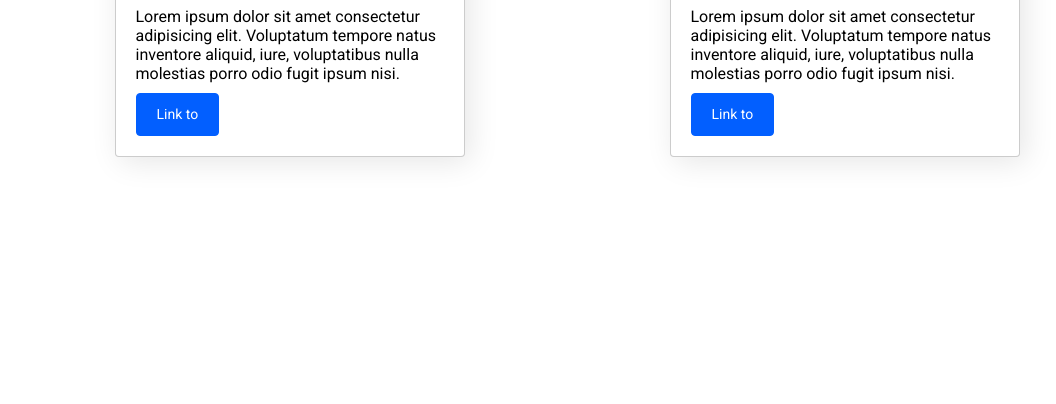
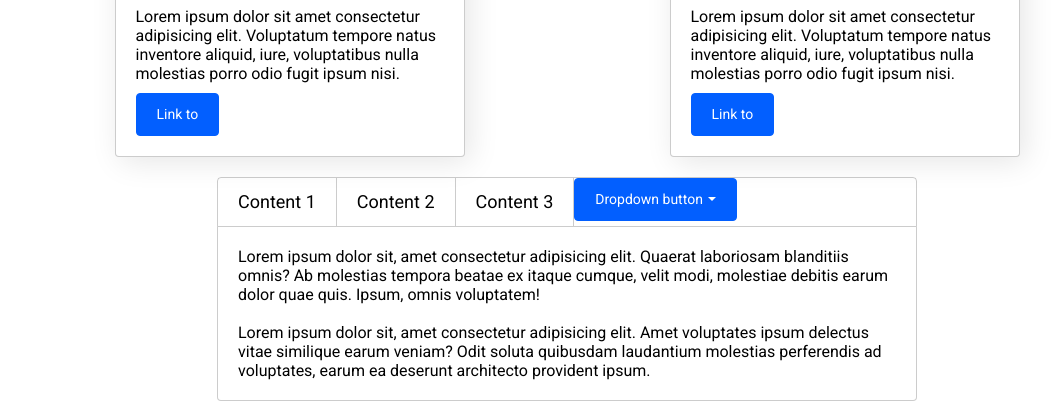
Before and after one commit to Shimodos/JavaScriptUI_library, a website: page src/index.html in a window 1280 px wide. Shown: the part 396-800 px from the top of the page, without its empty margins (73-1129 px from the left). Drawn offline with nearby package versions, Linux system fonts and the light colour scheme; files that its build step writes are made by us from their sources; files whose address does not match are found by name.

Commit message:
add Create a tabs component

```diff
--- a/src/index.html
+++ b/src/index.html
@@ -15,6 +15,7 @@
         <button class="btn btn-warning m20">Fade out all text</button>
 
          <!-- Dropdown menu -->
+
          <div class="dropdown">
             <button class="btn btn-primary dropdown-toggle" id="dropdownMenuButton">Dropdown button</button>
             <div class="dropdown-menu" data-toggle-id="dropdownMenuButton">
@@ -96,6 +97,39 @@
 
         </div> -->
 
+        <!-- Tabs -->
+
+        <div class="tab mt-20 block-center">
+            <div class="tab-panel" data-tabpanel>
+                <div class="tab-item tab-item-active" >Content 1</div>
+                <div class="tab-item">Content 2</div>
+                <div class="tab-item">Content 3</div>
+                <div class="dropdown">
+                    <button class="btn btn-primary dropdown-toggle" id="dropdownMenuButton2">Dropdown button</button>
+                    <div class="dropdown-menu" data-toggle-id="dropdownMenuButton2">
+                        <a href="#" class="dropdown-item">Action</a>
+                        <a href="#" class="dropdown-item">Action #2</a>
+                        <a href="#" class="dropdown-item">Action #3</a>
+                    </div>
+                </div>
+            </div>
+            <div class="tab-content tab-content--active">
+                Lorem ipsum dolor sit, amet consectetur adipisicing elit. Quaerat laboriosam blanditiis omnis? Ab molestias tempora beatae ex itaque cumque, velit modi, molestiae debitis earum dolor quae quis. Ipsum, omnis voluptatem!
+                <br> <br>
+                Lorem ipsum dolor sit, amet consectetur adipisicing elit. Amet voluptates ipsum delectus vitae similique earum veniam? Odit soluta quibusdam laudantium molestias perferendis ad voluptates, earum ea deserunt architecto provident ipsum.
+            </div>
+            <div class="tab-content">
+                Lorem ipsum dolor sit, amet consectetur adipisicing elit. Quaerat laboriosam blanditiis omnis? Ab molestias tempora beatae ex itaque cumque, velit modi, molestiae debitis earum dolor quae quis. Ipsum, omnis voluptatem!
+                <br> <br>
+                Lorem ipsum dolor sit, amet consectetur adipisicing elit. Amet voluptates ipsum delectus vitae similique earum veniam? Odit soluta quibusdam laudantium molestias perferendis ad voluptates, earum ea deserunt architecto provident ipsum.
+                <br> <br>
+                Lorem ipsum dolor sit, amet consectetur adipisicing elit. Amet voluptates ipsum delectus vitae similique earum veniam? Odit soluta quibusdam laudantium molestias perferendis ad voluptates, earum ea deserunt architecto provident ipsum.
+            </div>
+            <div class="tab-content">
+                Lorem ipsum dolor sit, amet consectetur adipisicing elit. Quaerat laboriosam blanditiis omnis? Ab molestias tempora beatae ex itaque cumque, velit modi, molestiae debitis earum dolor quae quis. Ipsum, omnis voluptatem!
+            </div>
+        </div>
+
     </div>
 
     <script src='script.js'></script>
--- /dev/null
+++ b/src/js/lib/components/tab.js
@@ -0,0 +1,19 @@
+import $ from '../core';
+
+$.prototype.tab = function() {
+    for ( let i = 0; i < this.length; i++ ) {
+        $(this[i]).on('click', () => {
+            $(this[i])
+                .addClass('tab-item--active')
+                .siblings()
+                .removeClass('tab-item--active')
+                .closest('.tab')
+                .find('.tab-content')
+                .removeClass('tab-content--active')
+                .eq($(this[i]).index())
+                .addClass('tab-content--active');
+        });
+    }
+};
+
+$('[data-tabpanel] .tab-item').tab();
--- a/src/js/lib/lib.js
+++ b/src/js/lib/lib.js
@@ -6,5 +6,6 @@ import './modules/handlers';
 import './modules/effects';
 import './components/dropdown';
 import './components/modal';
+import './components/tab';
 
 export default $;
--- /dev/null
+++ b/src/sass/components/tab.scss
@@ -0,0 +1,34 @@
+.tab {
+    max-width: 700px;
+    &-panel {
+        display: flex;
+        width: 100%;
+        min-height: 50px;
+        border: 1px solid rgba(0,0,0, 0.2);
+        border-radius: 4px 4px 0 0;
+    }
+    &-item {
+        font-size: 18px;
+        line-height: 27px;
+        padding: 10px 20px;
+        border-right: 1px solid rgba(0,0,0, 0.2);
+        cursor: pointer;
+        &:last-child {
+            border-right: none;
+        };
+        &--active {
+            background-color: rgba(0,0,0, 0.1);
+        }
+    }
+    &-content {
+        display: none;
+        padding: 20px;
+        border: 1px solid rgba(0,0,0, 0.2);
+        border-top: none;
+        border-radius: 0 0 4px 4px;
+        &--active {
+            display: block;
+
+        }
+    }
+}
--- a/src/sass/components/ui.scss
+++ b/src/sass/components/ui.scss
@@ -2,3 +2,4 @@
 @import './dropdown.scss';
 @import './card.scss';
 @import './modal.scss';
+@import './tab.scss';
```
Also changed, not shown: dist/index.html, dist/script.js, dist/style.css, 1 other file.
